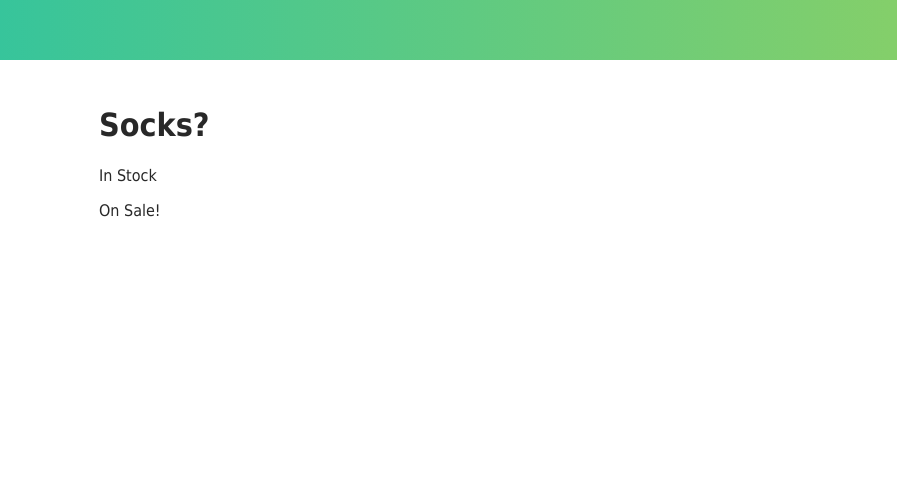
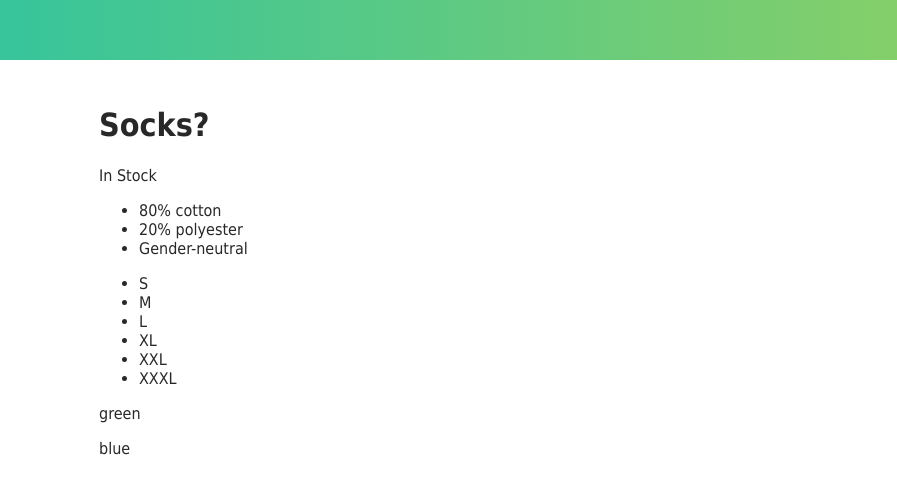
Before and after one commit to lukeu32/Tutorial-vue.js, a plain HTML site: page Socks website tutorial/index.html in a window 1280 px wide. Shown: the full height of the page, 383-1280 px from the left. Drawn offline with nearby package versions, Linux system fonts and the light colour scheme.

Commit message:
List Rendering

```diff
--- a/Socks website tutorial/index.html
+++ b/Socks website tutorial/index.html
@@ -18,15 +18,28 @@
 
 		<div class="product-info">
 			<h1>{{ product + '?'}}</h1>
-			<p v-show="inStock">In Stock</p> <!--V-show only toggles visibility, it does not insert or remove the element from the DOM. -->
-			<!--
-			<p v-if="inventory > 10">In Stock</p>
-			<p v-else-if="inventory<=10 && inventory > 0">Almost sold out!</p>
-			<p v-else>Out of Stack</p>
-			-->
-			<!--We can use the v-if and v-else directives to determine which element to render. -->
+			<p v-if="inStock">In Stock</p>
 			<p v-else>Out of Stock</p>
-			<span v-if="onSale">On Sale!</span>
+			<!-- <p v-show="inStock">In Stock</p> -->
+
+			<ul>
+				<li v-for="detail in details">{{ detail }}</li>
+			</ul>
+			<!-- We use a singular noun ( detail ) as an alias for the string in the array we are iterating over. We then say in and name the collection ( details ) that we are looping through. Inside the double curly braces, we specify what data to be displayed there( {{ detail }} ).
+
+			Since our v-for is inside an <li>, Vue will print out a new <li> for each detail in our details array. If our v-for was inside a <div>, then a <div> would have been printed out for each array item along with its content. -->
+
+			<ul>
+				<li v-for="size in sizes">{{ size }}</li>
+			</ul>
+			<!-- In this case, we just want to display the color from the variant object, so we’re using dot notation to do so. If we wrote {{ variant }} we’d display the entire object.
+
+			Note that it is recommended to use a special key attribute when rendering elements like this so that Vue can keep track of each node’s identity. We’ll add that in now, using our variant’s unique variantId property. -->
+
+			<div v-for="variant in variants" :key="variant.variantId">
+			<p>{{ variant.variantColor }}</p>
+			</div>
+
 		</div>
 
 
@@ -39,7 +52,9 @@
 </body>
 </html>
 
-<!-- Dane można powiązać z atrybutami HTML.
-Składnia jest v-bind:lub :w skrócie.
-Nazwa atrybutu występująca po :znaku określa atrybut, z którym wiążemy dane.
-W cudzysłowie atrybutu odwołujemy się do danych, z którymi jesteśmy powiązani. -->
+<!--
+-The v-for directive allows us to iterate over an array to display data.
+-We use an alias for the element in the array being iterated on, and specify the name of the array we are looping through. Ex: v-for="item in items"
+-We can loop over an array of objects and use dot notation to display values from the objects.
+-When using v-for it is recommended to give each rendered element its own unique key.
+ -->
--- a/Socks website tutorial/main.js
+++ b/Socks website tutorial/main.js
@@ -3,9 +3,18 @@ var app= new Vue({
 	data: {
 		product: 'Socks', //example of attribute
 		image: 'https://www.vuemastery.com/images/challenges/vmSocks-green-onWhite.jpg',  // or 'vmSocks-green-onWhite.png',
-		altText: 'A pair of socks',
-		//inventory: 0,
 		inStock: true,
-		onSale: true
-	}
+		details: ['80% cotton', '20% polyester', 'Gender-neutral'], //array of details
+	variants: [
+      {
+        variantId: 2234,
+        variantColor: 'green'
+      },
+      {
+        variantId: 2235,
+        variantColor: 'blue'
+      }
+    ],// still array of variants
+    sizes: ['S', 'M', 'L', 'XL', 'XXL', 'XXXL']
+  }
 })
```
